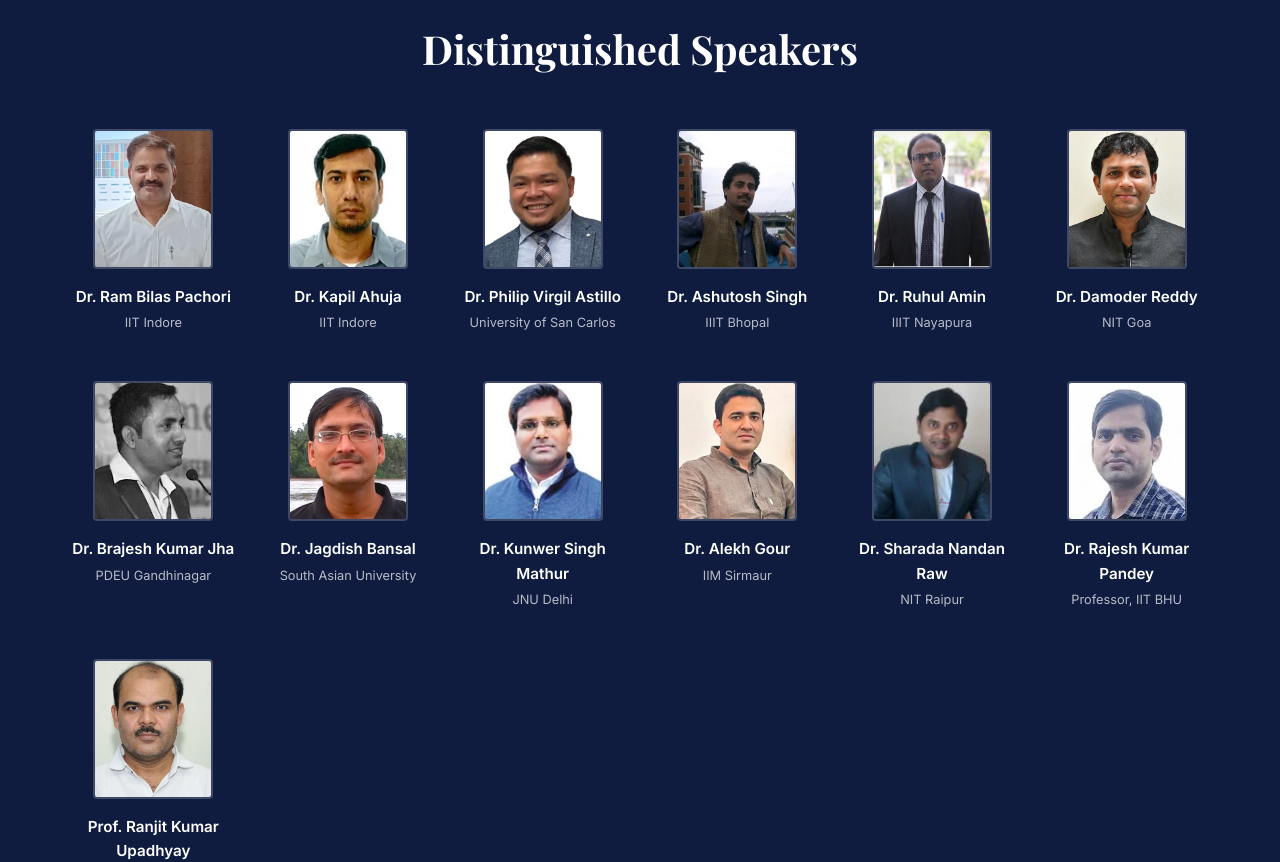
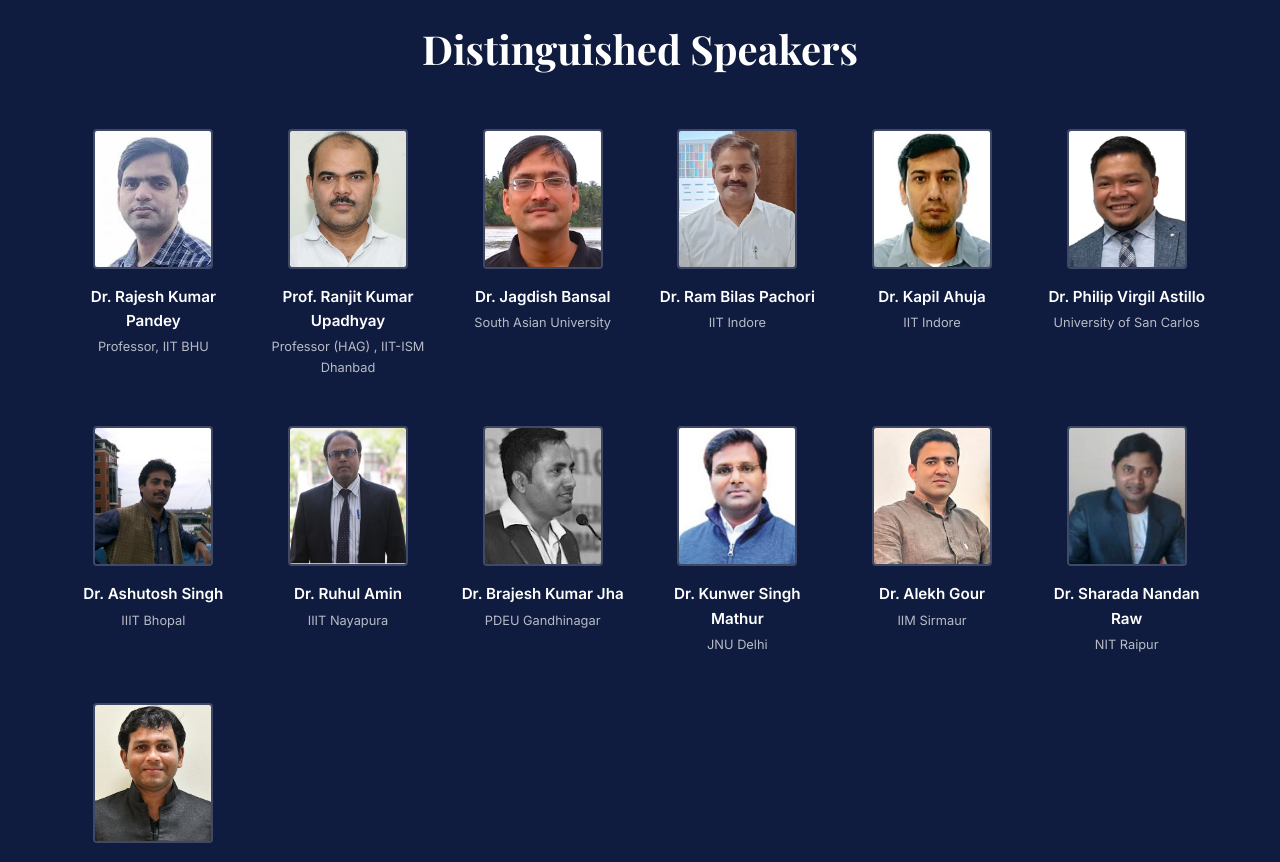
Before and after one commit to heytechie/IBCD-, a React (Vite) app: page /#/ in a window 1280 px wide. Shown: the part 2600-3462 px from the top of the page. Built offline with nearby package versions, Linux system fonts and the light colour scheme; a web font is replaced by a local one.

Commit message:
changed sequence

```diff
--- a/src/data/content.js
+++ b/src/data/content.js
@@ -1,17 +1,17 @@
 export const speakers = [
+  { name: "Dr. Rajesh Kumar Pandey", affiliation: "Professor, IIT BHU", image: "/RajeshKumar.jpeg" },
+  { name: "Prof. Ranjit Kumar Upadhyay", affiliation: "Professor (HAG) , IIT-ISM Dhanbad", image: "/RanjitKumar.jpeg" },
+  { name: "Dr. Jagdish Bansal", affiliation: "South Asian University", image: "/JagdishChand.png" },
   { name: "Dr. Ram Bilas Pachori", affiliation: "IIT Indore", image: "/RamBilas.webp" },
   { name: "Dr. Kapil Ahuja", affiliation: "IIT Indore", image: "/KapilAhuja.jpg" },
   { name: "Dr. Philip Virgil Astillo", affiliation: "University of San Carlos", image: "/PhilipVirgil.webp" },
   { name: "Dr. Ashutosh Singh", affiliation: "IIIT Bhopal", image: "/AshutoshKumar.jpg" },
   { name: "Dr. Ruhul Amin", affiliation: "IIIT Nayapura", image: "/ruhulamin.jpg" },
-  { name: "Dr. Damoder Reddy", affiliation: "NIT Goa", image: "/DamodarReddy.png" },
   { name: "Dr. Brajesh Kumar Jha", affiliation: "PDEU Gandhinagar", image: "/BrajeshKumar.jpg" },
-  { name: "Dr. Jagdish Bansal", affiliation: "South Asian University", image: "/JagdishChand.png" },
   { name: "Dr. Kunwer Singh Mathur", affiliation: "JNU Delhi", image: "/KunwerSingh.jpeg" },
   { name: "Dr. Alekh Gour", affiliation: "IIM Sirmaur", image: "/AlekhGour.jpg" },
   { name: "Dr. Sharada Nandan Raw", affiliation: "NIT Raipur", image: "/SharadaRaw.webp" },
-  { name: "Dr. Rajesh Kumar Pandey", affiliation: "Professor, IIT BHU", image: "/RajeshKumar.jpeg" },
-  { name: "Prof. Ranjit Kumar Upadhyay", affiliation: "Professor (HAG) , IIT-ISM Dhanbad", image: "/RanjitKumar.jpeg" },
+  { name: "Dr. Damoder Reddy", affiliation: "NIT Goa", image: "/DamodarReddy.png" },
 ];
 
 export const feesData = {
```
